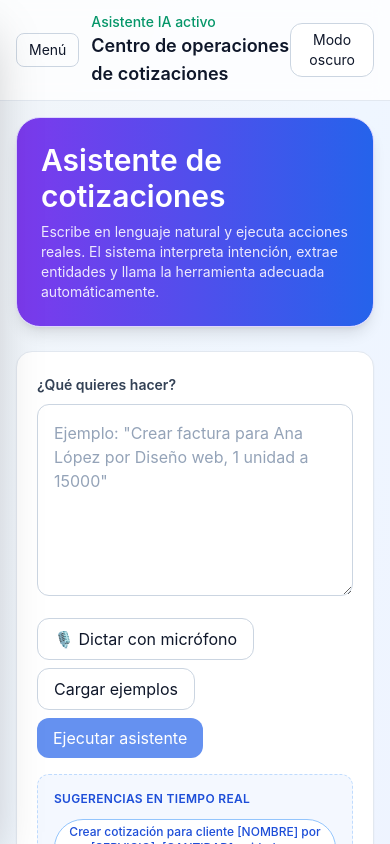
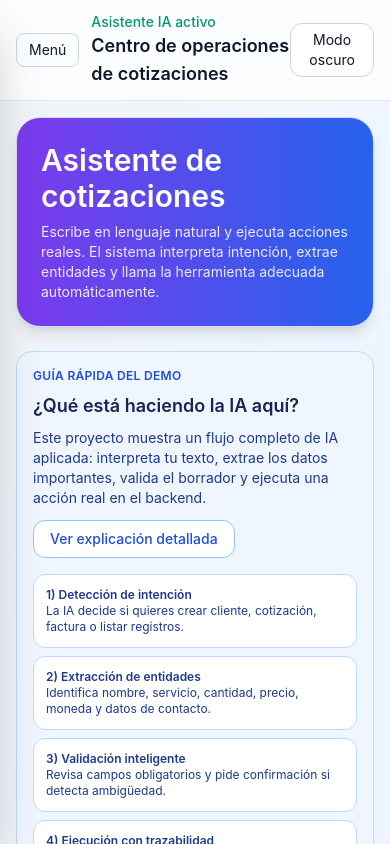
Before and after one commit to rcdrguez/quickquote-agent-demo, a React (Vite) app in the folder apps/web/: page /agent in a window 390 px wide. Shown: the top 844 px of the page. Built offline with nearby package versions, Linux system fonts and the light colour scheme; no server answers.

Commit message:
feat(web): add AI guidance labels and informational modal

```diff
--- a/apps/web/src/components/AgentDemo/AgentDemoView.tsx
+++ b/apps/web/src/components/AgentDemo/AgentDemoView.tsx
@@ -39,6 +39,7 @@ export function AgentDemoView() {
   const [loading, setLoading] = useState(false);
   const [listening, setListening] = useState(false);
   const [awaitingConfirmation, setAwaitingConfirmation] = useState(false);
+  const [showAiInfoModal, setShowAiInfoModal] = useState(false);
   const recognitionRef = useRef<InstanceType<SpeechRecognitionCtor> | null>(null);
   const silenceTimerRef = useRef<number | null>(null);
 
@@ -238,6 +239,45 @@ export function AgentDemoView() {
         </p>
       </header>
 
+      <div className="rounded-2xl border border-blue-200 bg-blue-50 p-4 shadow-sm">
+        <div className="flex flex-wrap items-start justify-between gap-3">
+          <div className="space-y-2">
+            <p className="text-xs font-semibold uppercase tracking-wide text-blue-700">Guía rápida del demo</p>
+            <h3 className="text-lg font-semibold text-blue-950">¿Qué está haciendo la IA aquí?</h3>
+            <p className="max-w-3xl text-sm text-blue-900">
+              Este proyecto muestra un flujo completo de IA aplicada: interpreta tu texto, extrae los datos importantes, valida el borrador y
+              ejecuta una acción real en el backend.
+            </p>
+          </div>
+          <button
+            className="rounded-xl border border-blue-300 bg-white px-4 py-2 text-sm font-medium text-blue-700 hover:bg-blue-100"
+            type="button"
+            onClick={() => setShowAiInfoModal(true)}
+          >
+            Ver explicación detallada
+          </button>
+        </div>
+
+        <div className="mt-4 grid gap-2 text-xs sm:grid-cols-2 lg:grid-cols-4">
+          <div className="rounded-xl border border-blue-200 bg-white p-3 text-blue-900">
+            <p className="font-semibold">1) Detección de intención</p>
+            <p>La IA decide si quieres crear cliente, cotización, factura o listar registros.</p>
+          </div>
+          <div className="rounded-xl border border-blue-200 bg-white p-3 text-blue-900">
+            <p className="font-semibold">2) Extracción de entidades</p>
+            <p>Identifica nombre, servicio, cantidad, precio, moneda y datos de contacto.</p>
+          </div>
+          <div className="rounded-xl border border-blue-200 bg-white p-3 text-blue-900">
+            <p className="font-semibold">3) Validación inteligente</p>
+            <p>Revisa campos obligatorios y pide confirmación si detecta ambigüedad.</p>
+          </div>
+          <div className="rounded-xl border border-blue-200 bg-white p-3 text-blue-900">
+            <p className="font-semibold">4) Ejecución con trazabilidad</p>
+            <p>Llama herramientas MCP y muestra payload, respuesta y logs del servidor.</p>
+          </div>
+        </div>
+      </div>
+
       <div className="grid gap-5 xl:grid-cols-3">
         <div className="space-y-4 rounded-2xl border border-slate-200 bg-white p-5 shadow-sm xl:col-span-2">
           <label className="space-y-2">
@@ -361,6 +401,56 @@ export function AgentDemoView() {
           </div>
         )}
       </div>
+
+      {showAiInfoModal && (
+        <div className="fixed inset-0 z-50 flex items-center justify-center bg-slate-950/60 p-4">
+          <div className="max-h-[90vh] w-full max-w-2xl overflow-auto rounded-2xl bg-white p-6 shadow-2xl">
+            <div className="flex items-start justify-between gap-3">
+              <div>
+                <p className="text-xs font-semibold uppercase tracking-wide text-blue-700">Modal informativo</p>
+                <h3 className="text-xl font-semibold text-slate-900">Cómo funciona este asistente con IA</h3>
+              </div>
+              <button
+                className="rounded-lg border border-slate-300 px-3 py-1.5 text-sm text-slate-700 hover:bg-slate-100"
+                type="button"
+                onClick={() => setShowAiInfoModal(false)}
+              >
+                Cerrar
+              </button>
+            </div>
+
+            <div className="mt-4 space-y-4 text-sm text-slate-700">
+              <p>
+                Está pensado para que cualquier persona entienda qué ocurre detrás del botón <strong>"Ejecutar asistente"</strong>, sin necesidad
+                de conocer programación.
+              </p>
+
+              <div>
+                <p className="font-semibold text-slate-900">Componentes incorporados</p>
+                <ul className="mt-1 list-disc space-y-1 pl-5">
+                  <li>Interfaz de lenguaje natural (texto + dictado por voz).</li>
+                  <li>Clasificador de intención para decidir la acción correcta.</li>
+                  <li>Extractor de entidades para convertir texto libre en JSON utilizable.</li>
+                  <li>Reglas de validación y confirmación para evitar errores.</li>
+                  <li>Conector MCP para ejecutar herramientas reales en backend.</li>
+                  <li>Panel de trazabilidad para auditar todo el proceso.</li>
+                </ul>
+              </div>
+
+              <div>
+                <p className="font-semibold text-slate-900">¿Cómo se logra este tipo de solución?</p>
+                <ol className="mt-1 list-decimal space-y-1 pl-5">
+                  <li>Definir claramente qué acciones de negocio quieres automatizar.</li>
+                  <li>Diseñar prompts e intenciones con ejemplos reales del dominio.</li>
+                  <li>Transformar lo que escribe el usuario en un payload estructurado.</li>
+                  <li>Agregar validaciones y pasos de confirmación antes de ejecutar.</li>
+                  <li>Registrar logs y resultados para aprender, mejorar y escalar.</li>
+                </ol>
+              </div>
+            </div>
+          </div>
+        </div>
+      )}
     </section>
   );
 }
```
